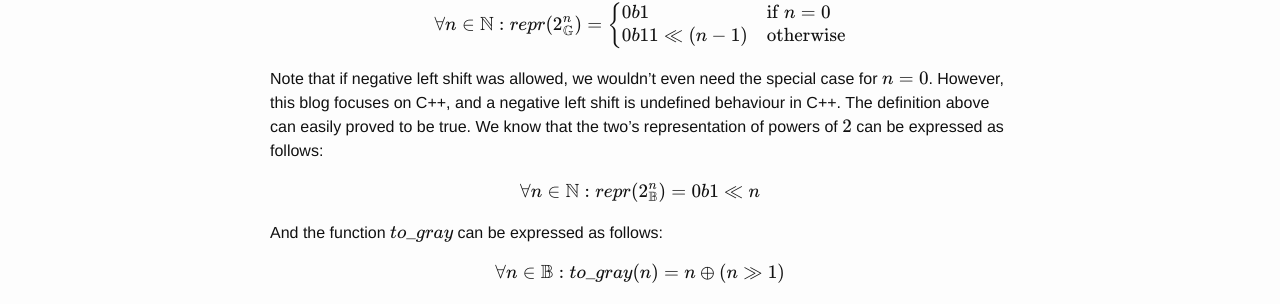
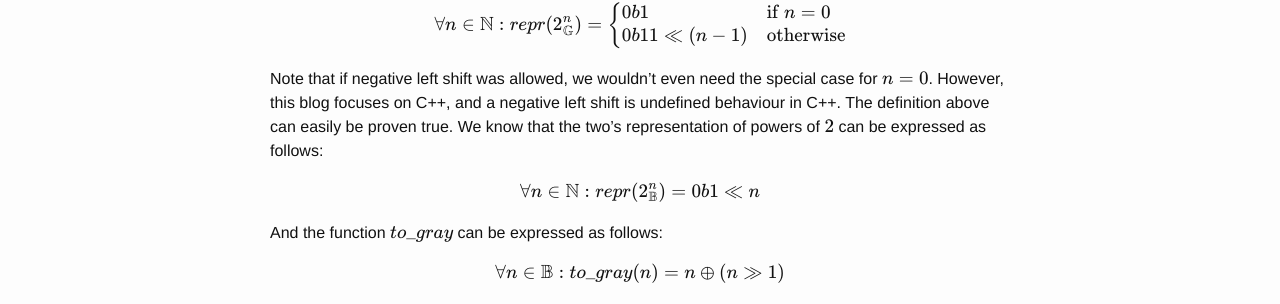
Before and after one commit to Morwenn/cpp-gray, a Jekyll site: the page built from _posts/2016-06-07-powers-of-2-and-gray-codes.markdown, in a window 1280 px wide and 900 px high. Shown: the part 406-710 px from the top of the window. Built offline with Jekyll 4.4.1, drawn with Linux system fonts in a browser that asks for light colours; nearby versions of some CDN libraries; formulas are drawn with MathJax 3; comment, search, counter and statistics services are not loaded; some of the changed text lies outside the part shown.

Commit message:
Fix grammar, variable name and big O notation.

```diff
--- a/_posts/2016-06-07-powers-of-2-and-gray-codes.markdown
+++ b/_posts/2016-06-07-powers-of-2-and-gray-codes.markdown
@@ -19,8 +19,8 @@ $$\forall n \in \mathbb{N} : repr(2_\mathbb{G}^n) = \begin{cases}
 \end{cases}$$
 
 Note that if negative left shift was allowed, we wouldn't even need the special case for \\( n = 0 \\). However, this blog
-focuses on C++, and a negative left shift is undefined behaviour in C++. The definition above can easily proved to be true.
-We know that the two's representation of powers of \\( 2 \\) can be expressed as follows:
+focuses on C++, and a negative left shift is undefined behaviour in C++. The definition above can easily be proven true. We
+know that the two's representation of powers of \\( 2 \\) can be expressed as follows:
 
 $$ \forall n \in \mathbb{N} : repr(2_\mathbb{B}^n) = 0b1 \ll n $$
 
@@ -93,7 +93,7 @@ In \\( \mathbb{B} \\), computing the hyperfloor of a number amounts to isolating
 it amounts to isolating that same bit and performing \\( to\\_gray \\), which is pretty handy considering that we don't have
 to convert the Gray code back to an integer first: the highest set bit of any number in \\( \mathbb{B} \\) is exactly the
 same as in \\( \mathbb{G} \\). [The Aggregate Magic Algorithms][aggregate-magic-algo-msb] gives us the following
-\\( \log{n} \\) algorithm to isolate the highest set bit in a 32-bit integer:
+\\( O( \log{n} ) \\) algorithm to isolate the highest set bit in a 32-bit integer:
 
 {% highlight c %}
 unsigned int
```
Also changed, not shown: other parts of _posts/2016-06-07-powers-of-2-and-gray-codes.markdown (+4 -4 lines).
